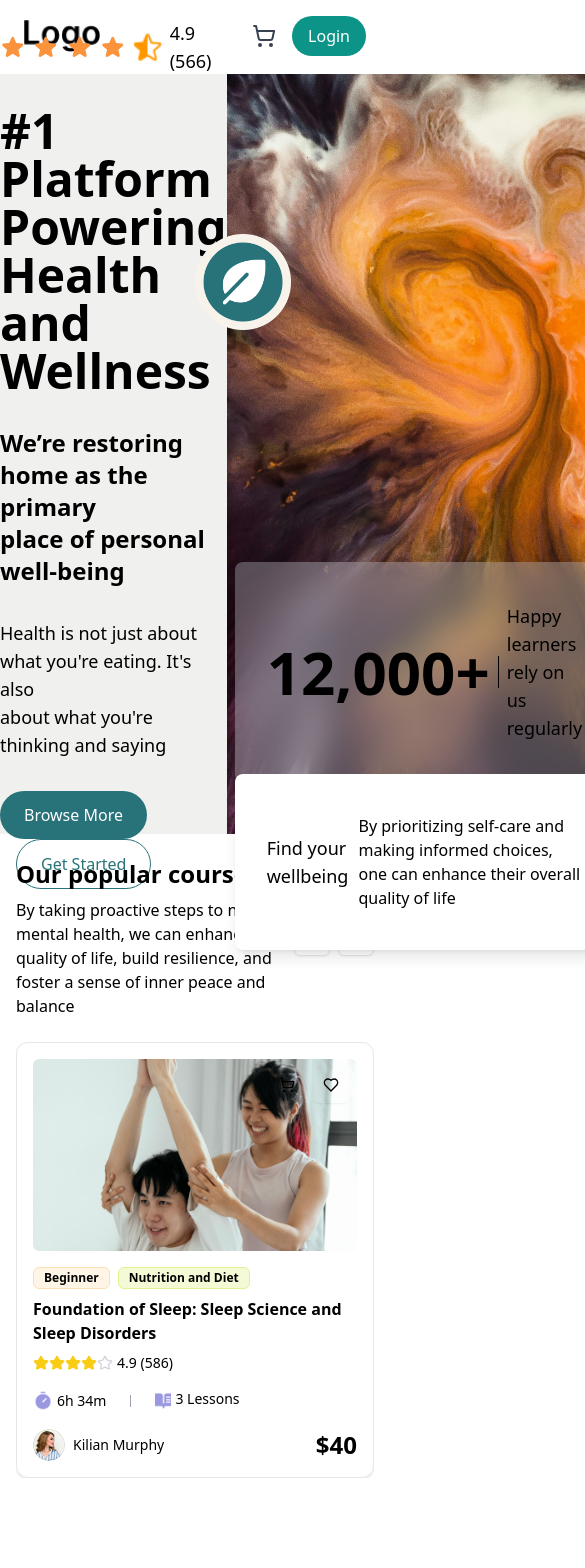
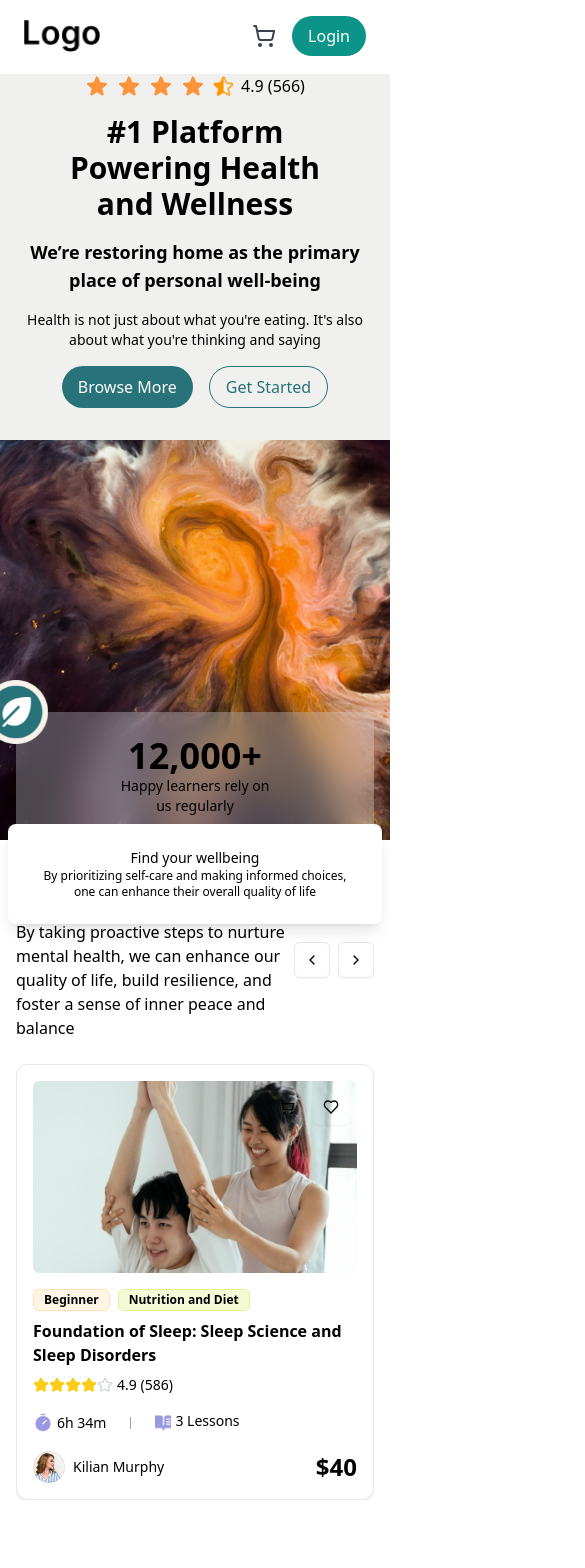
Before and after one commit to jannat456nur/wellness, a Next.js app: page / in a window 390 px wide. Shown: the top 1568 px of the page, 585 px wide, since content can reach past the window. Built offline with nearby package versions, Linux system fonts and the light colour scheme.

Commit message:
make responsive

```diff
--- a/src/app/components/Course/page.tsx
+++ b/src/app/components/Course/page.tsx
@@ -134,7 +134,7 @@ const page = () => {
         }
     }
     return (
-        <div className="px-4 py-6  max-w-[1100px] mx-auto">
+        <div className="px-4 py-6 max-w-[1100px] mx-auto mt-4 sm:mt-20">
             <div className="flex items-center justify-between mb-6">
                 <div className="max-w-2xl">
                     <h2 className="text-2xl font-bold mb-2">Our popular courses</h2>
--- a/src/app/components/Hero/page.tsx
+++ b/src/app/components/Hero/page.tsx
@@ -5,15 +5,14 @@ import React from 'react';
 import halfstar from '../../assets/halfstar.png';
 import hero from '../../assets/herosection.png';
 import heroicon from '../../assets/heroicon.png';
-import { clsx } from 'clsx';
 
 const page = () => {
     return (
-        <div className="bg-[#F0F1EE]">
-            <div className=" max-w-[1100px] mx-auto h-[760px] flex justify-between items-center">
+        <div className="bg-[#F0F1EE] ">
+            <div className="sm:mt-8 sm:gap-4 max-w-[1100px] mx-auto h-auto lg:h-[760px] flex flex-col lg:flex-row justify-between items-center">
                 {/* Left Section */}
-                <div className="left space-y-8 gap-4">
-                    <div className="flex items-center gap-2">
+                <div className="left space-y-4 md:space-y-6 lg:space-y-8 text-center lg:text-left px-4 lg:px-0">
+                    <div className="flex justify-center lg:justify-start items-center gap-2">
                         {/* Full Stars */}
                         {[...Array(4)].map((_, index) => (
                             <svg
@@ -21,7 +20,7 @@ const page = () => {
                                 xmlns="http://www.w3.org/2000/svg"
                                 viewBox="0 0 24 24"
                                 fill="currentColor"
-                                className="h-8 w-8 text-orange-400"
+                                className="h-6 w-6 md:h-8 md:w-8 text-orange-400"
                             >
                                 <path
                                     fillRule="evenodd"
@@ -31,51 +30,64 @@ const page = () => {
                             </svg>
                         ))}
                         {/* Half Star */}
-                        <Image src={halfstar} alt="half star" className="mt-0 w-7 h-7 object-cover" />
-                        <span className='text-lg'>  4.9 (566)</span>
+                        <Image src={halfstar} alt="half star" className="w-5 h-5 md:w-7 md:h-7 object-cover" />
+                        <span className="text-base md:text-lg">4.9 (566)</span>
                     </div>
-                    <h1 className="text-5xl font-bold space-y-2 ">
+                    <h1 className="text-3xl md:text-4xl lg:text-5xl font-bold space-y-2">
                         #1 Platform<br /> Powering Health <br /> and Wellness
                     </h1>
-                    <h1 className="text-2xl font-semibold">
-                        We’re restoring home as the primary <br />place of personal well-being
+                    <h1 className="text-lg md:text-xl lg:text-2xl font-semibold">
+                        We’re restoring home as the primary <br /> place of personal well-being
                     </h1>
-                    <p className='text-lg space-x-3'>Health is not just about what you're eating. It's also<br /> about what you're thinking and saying</p>
-                    <div>
-                        <button className="bg-[#287279] text-white px-6 py-3 rounded-full">Browse More</button>
-                        <button className="bg-transparent text-[#287279] px-6 py-3 rounded-full border border-[#287279] ml-4">Get Started</button>
+                    <p className="text-sm md:text-base lg:text-lg">
+                        Health is not just about what you're eating. It's also<br />
+                        about what you're thinking and saying
+                    </p>
+                    <div className="flex justify-center lg:justify-start space-x-4">
+                        <button className="bg-[#287279] text-white px-4 py-2 md:px-6 md:py-3 rounded-full">
+                            Browse More
+                        </button>
+                        <button className="bg-transparent text-[#287279] px-4 py-2 md:px-6 md:py-3 rounded-full border border-[#287279]">
+                            Get Started
+                        </button>
                     </div>
                 </div>
 
                 {/* Right Section with Background Image */}
                 <div
-                    className="right w-[648px] h-[760px] bg-cover bg-center flex justify-end items-end"
+                    className="right w-full lg:w-[648px] h-[400px] lg:h-[760px] bg-cover bg-center mt-8 lg:mt-0 flex justify-end items-end"
                     style={{
                         backgroundImage: `url(${hero.src})`,
                     }}
                 >
-                    <div className="w-full h-[280px] relative">
+                    <div className="w-full h-auto lg:h-[280px] relative px-4 lg:px-0">
                         {/* First Div with Glass-like Background Blur */}
-                        <div className="bg-slate-200 bg-opacity-30 backdrop-blur-lg py-10 px-8 z-10 flex justify-around items-center rounded-lg m-2">
-                            <h1 className="text-6xl font-bold">12,000+</h1>
+                        <div className="bg-slate-200 bg-opacity-30 backdrop-blur-lg py-6 px-6 lg:py-10 lg:px-8 z-10 flex flex-col lg:flex-row justify-around items-center rounded-lg">
+                            <h1 className="text-4xl lg:text-6xl font-bold">12,000+</h1>
                             {/* Vertical Divider */}
-                            <div className="border-l border-black h-8 mx-2" />
-                            <p className="text-lg">Happy learners rely on<br />us regularly</p>
+                            <div className="hidden lg:block border-l border-black h-8 mx-2" />
+                            <p className="text-sm md:text-base lg:text-lg text-center lg:text-left">
+                                Happy learners rely on<br /> us regularly
+                            </p>
                         </div>
 
                         {/* Second Div with Blur effect */}
-                        <div className="absolute left-0 right-0 mb-2 mx-2 -mt-4 z-20 py-10 px-8 bg-white rounded-lg shadow-lg flex justify-between items-center">
-                            <p className="text-lg font-medium">Find your wellbeing</p>
-                            <p>
+                        <div className="absolute left-0 right-0 mb-2 mx-2 -mt-4 z-20 py-6 px-6 lg:py-10 lg:px-8 bg-white rounded-lg shadow-lg flex flex-col lg:flex-row justify-between items-center">
+                            <p className="text-sm md:text-base lg:text-lg font-medium">
+                                Find your wellbeing
+                            </p>
+                            <p className="text-xs md:text-sm lg:text-base text-center lg:text-left">
                                 By prioritizing self-care and making informed choices,<br />
                                 one can enhance their overall quality of life
                             </p>
                         </div>
-                        <Image src={heroicon} className='h-24 w-24 absolute -top-80 -left-8'/>
+                        <Image
+                            src={heroicon}
+                            className="h-16 w-16 md:h-20 md:w-20 lg:h-24 lg:w-24 absolute -top-8 sm:-top-80 md:-top-16 lg:-top-80 sm:top-30 -left-4 lg:-left-8"
+                            alt="Hero Icon"
+                        />
                     </div>
-
                 </div>
-
             </div>
         </div>
     );
--- a/src/app/components/WeProvide/page.tsx
+++ b/src/app/components/WeProvide/page.tsx
@@ -1,21 +1,21 @@
-"use client"
+"use client";
 import {
     Accordion,
     AccordionContent,
     AccordionItem,
     AccordionTrigger,
-} from "@/components/ui/accordion"
-import React from 'react'
-import providewomen from '../../assets/providewomen.png'
-import Image from "next/image"
-import provideicon from '../../assets/provideicon.png'
+} from "@/components/ui/accordion";
+import React from 'react';
+import providewomen from '../../assets/providewomen.png';
+import Image from "next/image";
+import provideicon from '../../assets/provideicon.png';
 
 const page = () => {
     return (
-        <div className=" pt-20 flex justify-between items-center  max-w-[1100px] mx-auto " >
-
-            <div className='left w-[424px] h-[546px] space-y-6'>
-                <h1 className="text-5xl font-semibold">We provide...</h1>
+        <div className="pt-20 flex flex-col-reverse lg:flex-row justify-between items-center max-w-[1100px] mx-auto space-y-10 lg:space-y-0 lg:space-x-10">
+            {/* Left Section */}
+            <div className='left w-full lg:w-[424px] lg:h-[546px] space-y-6 text-center lg:text-left'>
+                <h1 className="text-3xl lg:text-5xl font-semibold">We provide...</h1>
                 <Accordion type="single" collapsible className="w-full">
                     <AccordionItem value="item-1">
                         <AccordionTrigger>Personalized routine</AccordionTrigger>
@@ -36,18 +36,27 @@ const page = () => {
                             We offer access to a variety of additional resources to enhance your experience, including exclusive tools, guides, and support materials designed to help you achieve your goals more effectively.
                         </AccordionContent>
                     </AccordionItem>
+                </Accordion>
+                <button className="text-[#287279] rounded-full border p-3 w-full lg:w-auto">
+                    Learn More About Our Services
+                </button>
+            </div>
 
-                </Accordion>
-                <button className="text-[#287279] rounded-full border p-3">Learn More About Our Services</button>
-            </div>
-            <div className="relative right w-[550px] h-[580px] bg-cover bg-center flex justify-end items-end rounded-lg"
+            {/* Right Section */}
+            <div
+                className="relative w-full lg:w-[550px] h-[400px] lg:h-[580px] bg-cover bg-center flex justify-end items-end rounded-lg"
                 style={{
                     backgroundImage: `url(${providewomen.src})`,
-                }}>
-                <Image src={provideicon} className="absolute top-12 -left-10 w-[74px] h-[73.67px] " />
+                }}
+            >
+                <Image
+                    src={provideicon}
+                    alt="Provide Icon"
+                    className="absolute top-6 lg:top-12 -left-6 lg:-left-10 w-16 lg:w-[74px] h-16 lg:h-[73.67px]"
+                />
             </div>
         </div>
-    )
-}
+    );
+};
 
-export default page
+export default page;
```
